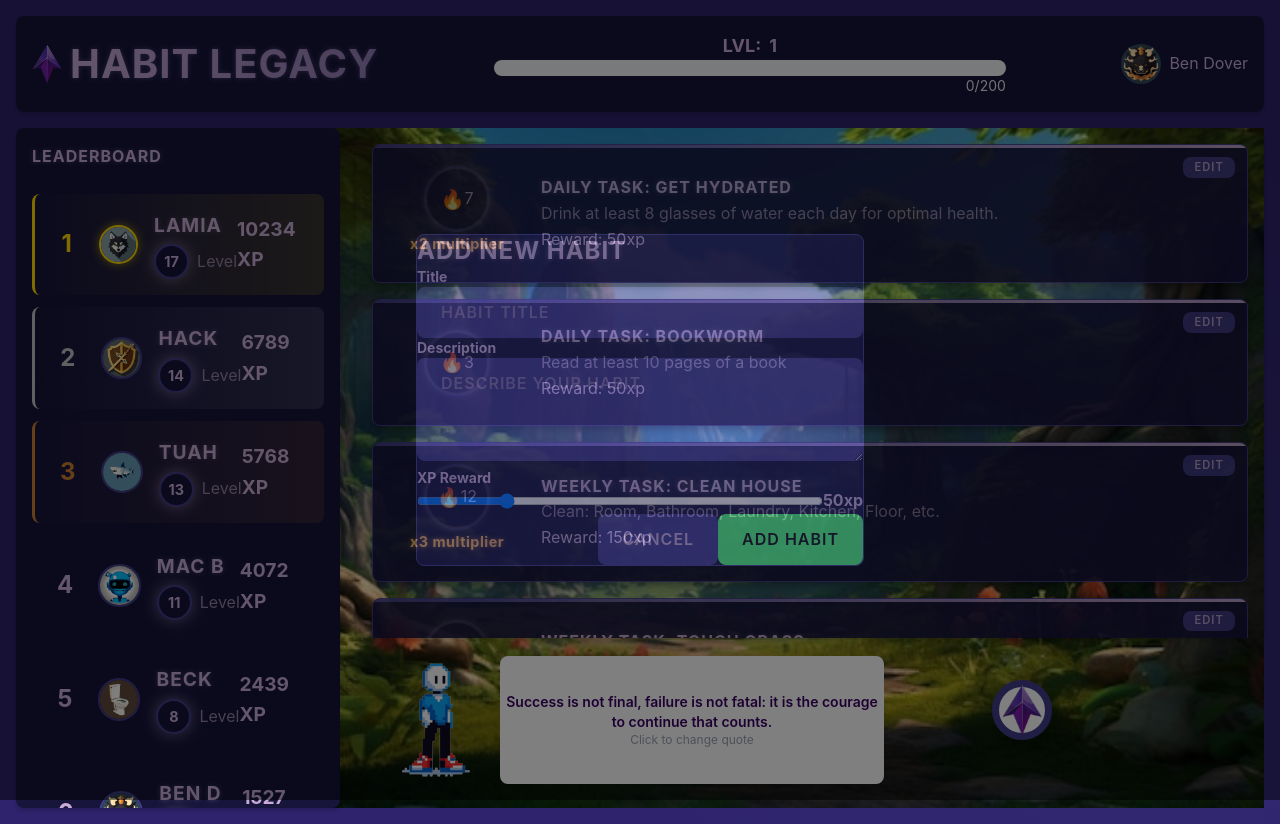
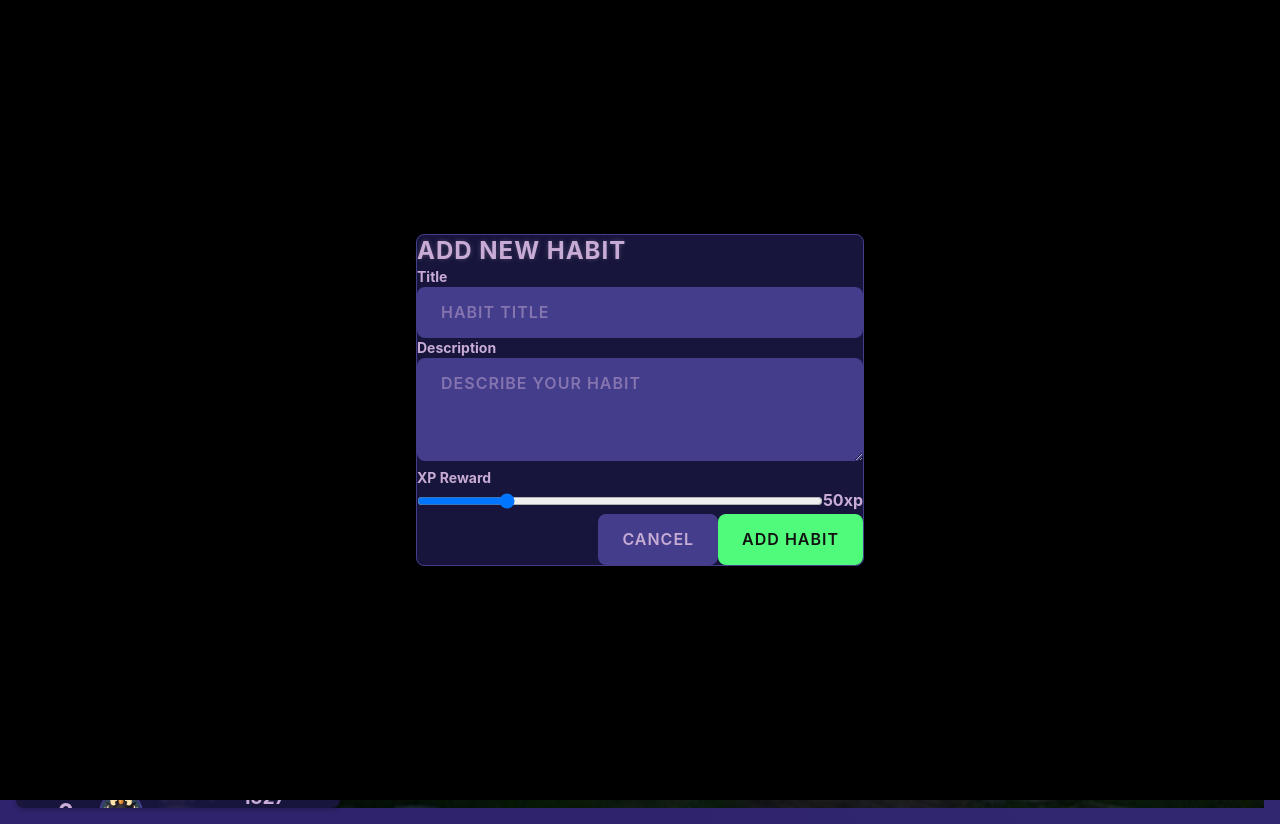
Before and after one commit to noahstew/hack-attack, a React (Vite) app in the folder habit-legacy/: page / in a window 1280 px wide. Both pictures are taken after a click on the element 1022 px from the left and 710 px from the top of the page. Built offline with nearby package versions, Linux system fonts and the light colour scheme.

Commit message:
Finishing changes updated

```diff
--- a/habit-legacy/src/components/addButton/HabitModal.jsx
+++ b/habit-legacy/src/components/addButton/HabitModal.jsx
@@ -29,8 +29,8 @@ const HabitModal = ({ isOpen, onClose, onAddHabit }) => {
   if (!isOpen) return null;
 
   return (
-    <div className="fixed inset-0 flex items-center justify-center z-50 bg-black opacity-50">
-      <div className="bg-[#17153b] border border-[#433d8b] rounded-lg p-6 w-full max-w-md shadow-xl op">
+    <div className="fixed inset-0 flex items-center justify-center z-50 bg-black opacity-100">
+      <div className="bg-[#17153b] border border-[#433d8b] rounded-lg p-6 w-full max-w-md shadow-xl ">
         <h2 className="text-2xl font-bold mb-4 text-[#c8acd6]">
           Add New Habit
         </h2>
--- a/habit-legacy/src/data/systemData.js
+++ b/habit-legacy/src/data/systemData.js
@@ -29,7 +29,7 @@ export const initialUsers = {
   },
 
   user3: {
-    name: 'Ben D',
+    name: 'Jay T',
     profilePic: 'icon/Behemoth.jpg',
     currentXp: 1527,
     level: 6,
```
